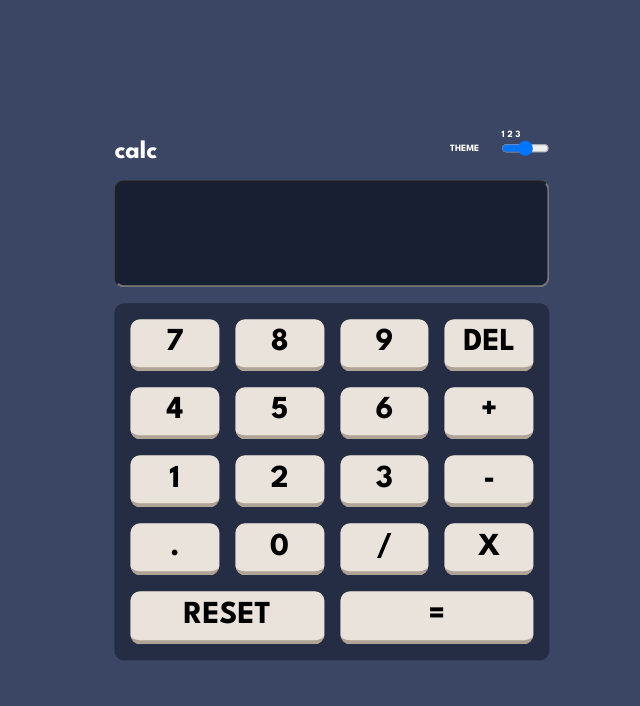
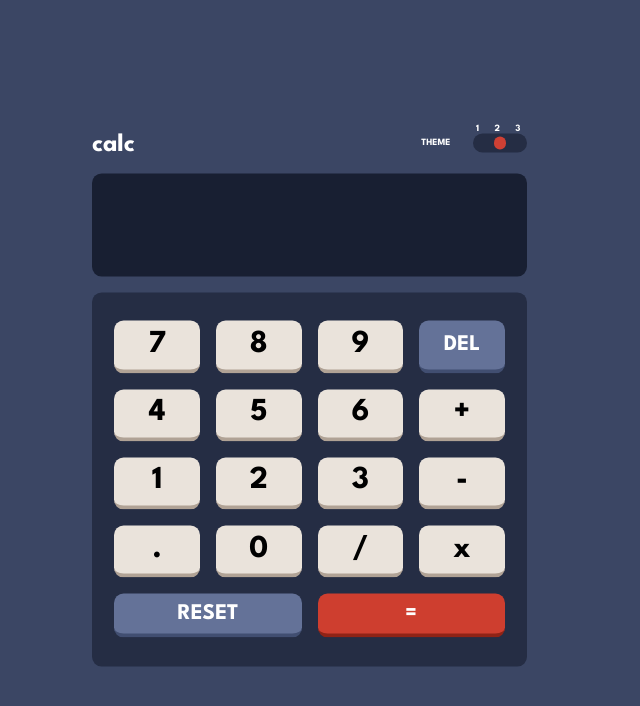
Before and after one commit to UserAhmad2001/Calculator_App, a website: page index.html in a window 1280 px wide. Shown: the whole page, without its empty margins (308-948 px from the left). Drawn offline with Linux system fonts and the light colour scheme.

Commit message:
finished styling the theme slider thus finishing the styling process

```diff
--- a/index.html
+++ b/index.html
@@ -19,7 +19,6 @@
 
 
     <div class="buttons">
-
     <span class="btn">7</span>
     <span class="btn">8</span>
     <span class="btn">9</span>
@@ -35,7 +34,7 @@
     <span class="btn">.</span>
     <span class="btn">0</span>
     <span class="btn">/</span>
-    <span class="btn">X</span>
+    <span class="btn">x</span>
     <span class="btn reset-btn">RESET</span>
     <span class="btn equal-btn">=</span>
     </div>
--- a/scss/_extra.scss
+++ b/scss/_extra.scss
@@ -9,3 +9,46 @@ input::-webkit-inner-spin-button {
 input[type=number] {
   -moz-appearance: textfield;
 }
+
+input[type=range] {
+  -webkit-appearance: none; /* Hides the slider so that custom slider can be made */
+  width: 100%; /* Specific width is required for Firefox. */
+  background: transparent; /* Otherwise white in Chrome */
+}
+
+input[type=range]::-webkit-slider-thumb {
+  -webkit-appearance: none;
+}
+
+input[type=range]:focus {
+  outline: none; /* Removes the blue border. You should probably do some kind of focus styling for accessibility reasons though. */
+}
+
+input[type=range]::-ms-track {
+  width: 100%;
+  cursor: pointer;
+
+  /* Hides the slider so custom styles can be added */
+  background: transparent;
+  border-color: transparent;
+  color: transparent;
+}
+
+
+
+
+
+// HERE STARTS RANGE STYLING
+/* Special styling for WebKit/Blink */
+input[type=range]::-webkit-slider-thumb{
+  background: #CF4034;
+  width: .4rem;
+  height: .4rem;
+  border-radius: 50%;
+}
+
+input[type=range]::-webkit-slider-runnable-track{
+  padding: .1rem;
+  border-radius: 1rem;
+background: #252D44;
+}
--- a/scss/style.scss
+++ b/scss/style.scss
@@ -25,6 +25,8 @@ body,html{
     top: 50%;
     transform: translate(-50%, -50%);
     row-gap: .5rem;
+    width: 70%;
+    max-width: 15rem;
 
     .title{
         font-size: .8rem;
@@ -41,15 +43,16 @@ body,html{
         font-size: .3rem;
 
         input{
-            width: 1.5rem;
+            width: 1.7rem;
             margin-left: .7rem;
             position: relative;
             &::before{
                 content: '1 2 3';
                 font-size: .3rem;
                 position: absolute;
+                left: 6%;
                 transform: translate(0, -110%);
-                width: 100%;
+                letter-spacing: .2rem;
             }
         }
     }
@@ -62,15 +65,16 @@ body,html{
         padding: .9rem .7rem;
         font-size: 1.5rem;
         text-align: right;
+        border: none;
     }
 
     .buttons{
         display: grid;
-        grid-template-columns: repeat(4, minmax(20%, 24%));
+        grid-template-columns: repeat(4, minmax(2rem, 24%));
         width: 100%;
         grid-column: 1 / 5;
         background: #252D44;
-        padding: .5rem;
+        padding: .9rem .7rem;
         gap: .5rem;
         border-radius: .3rem;
 
@@ -89,10 +93,25 @@ body,html{
 
         .reset-btn{
             grid-column: 1 / 3;
+            font-size: .7rem;
+            background: #647298;
+            border-color: #414E71;
+            color: white;
+        }
+
+        .del-btn{
+            color: white;
+            background: #647298;
+            border-color: #414E71;
+            font-size: .7rem;
         }
 
         .equal-btn{
+            font-size: .7rem;
+            color: white;
             grid-column: 3 / 5;
+            background: #CE3E2F ;
+            border-color: #8F2316;
         }
 
 
```
Also changed, not shown: assets/style.css, 1 other file.
